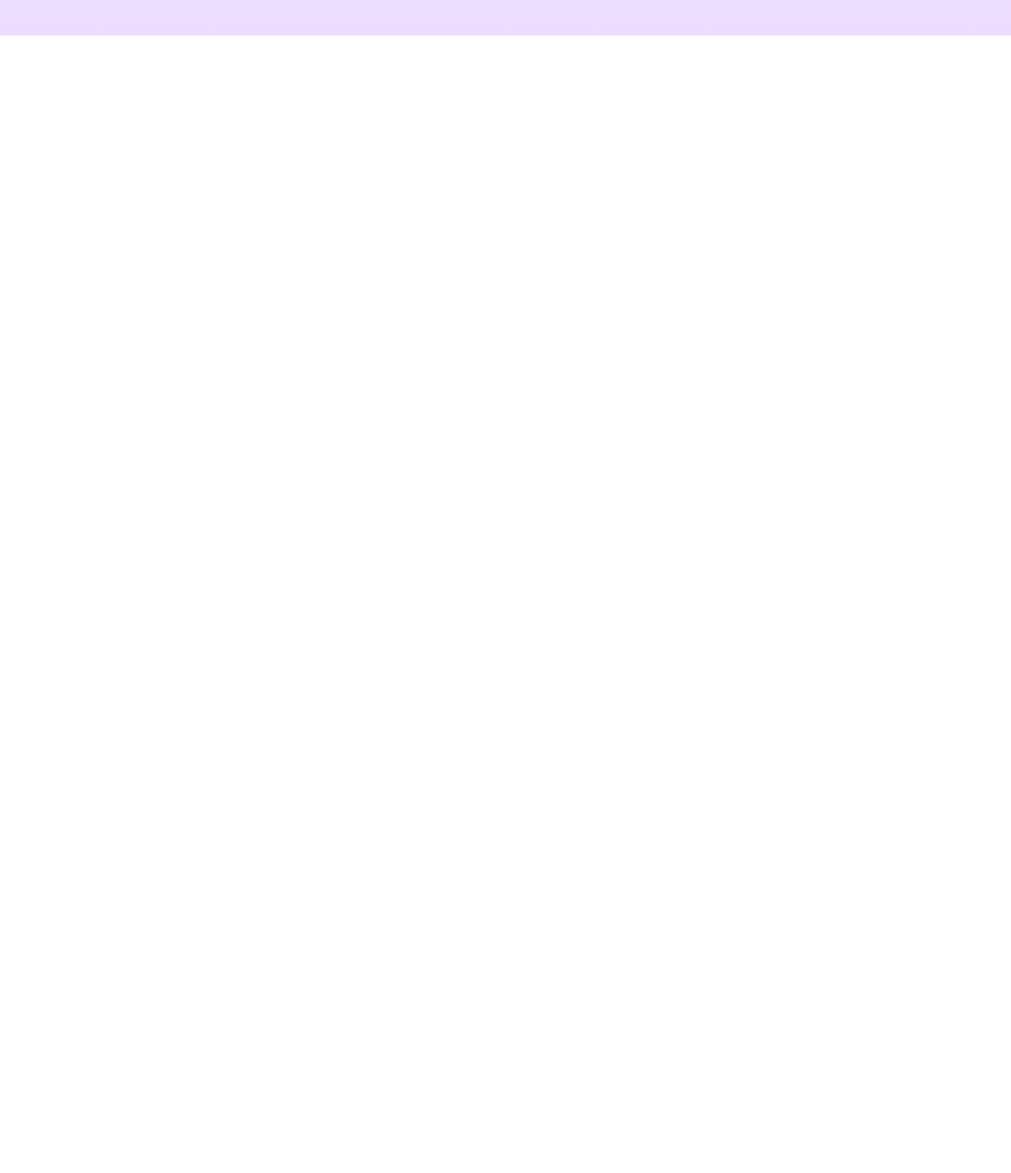
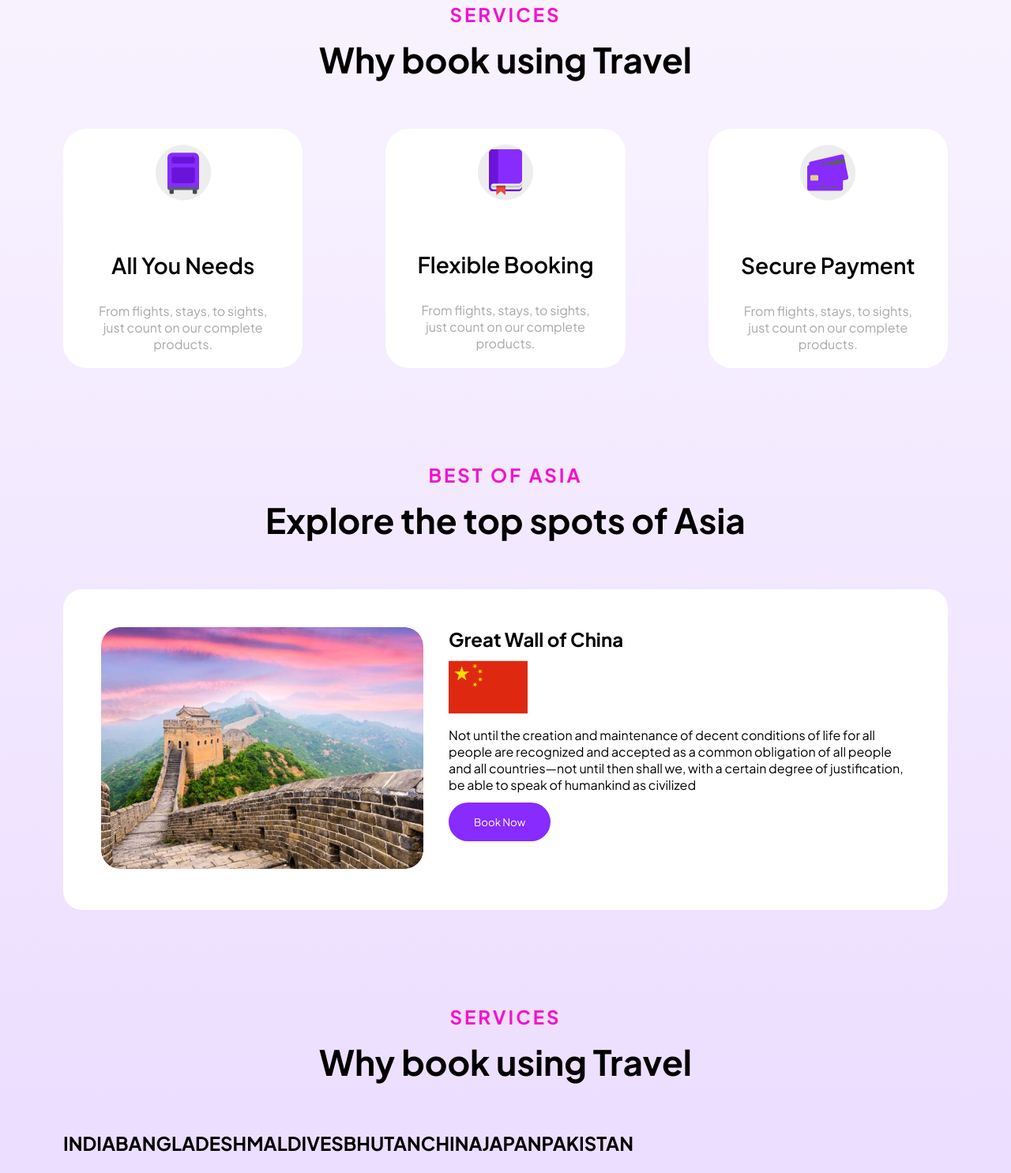
Before and after one commit to alif2270/Tour-mama-2025, a plain HTML site: page index.html in a window 1280 px wide. Shown: the part 855-2340 px from the top of the page at 79% size. Before the commit the page ends 900 px from the top, so only its background shows below. Drawn offline with Linux system fonts and the light colour scheme.

Commit message:
added all section

```diff
--- a/index.html
+++ b/index.html
@@ -1,31 +1,104 @@
 <!DOCTYPE html>
 <html lang="en">
+
 <head>
     <meta charset="UTF-8">
     <meta name="viewport" content="width=device-width, initial-scale=1.0">
     <link rel="preconnect" href="https://fonts.googleapis.com">
-<link rel="preconnect" href="https://fonts.gstatic.com" crossorigin>
-<link href="https://fonts.googleapis.com/css2?family=Plus+Jakarta+Sans:ital,wght@0,200..800;1,200..800&display=swap" rel="stylesheet">
-<link rel="stylesheet" href="style/style.css">
+    <link rel="preconnect" href="https://fonts.gstatic.com" crossorigin>
+    <link href="https://fonts.googleapis.com/css2?family=Plus+Jakarta+Sans:ital,wght@0,200..800;1,200..800&display=swap"
+        rel="stylesheet">
+    <link rel="stylesheet" href="style/style.css">
     <title>Tour Mama</title>
 </head>
+
 <body>
     <div id="banner-container">
         <div id="banner">
             <!-- box-1 -->
-             <div class="banner-content">
+            <div class="banner-content">
                 <h1>From <br> Southeast Asia <br> <span>to the World</span>.</h1>
                 <p>Stay updated with travel tips, recommendations, and latest promos.</p>
                 <div class="button-box">
-                    <button>Get Started</button>
-                    <button>Watch Demo</button>
+                    <button class="btn">Get Started</button>
+                    <button class="btn-white">Watch Demo</button>
                 </div>
-             </div>
-             <!-- box-2 -->
+            </div>
+            <!-- box-2 -->
             <div class="banner-image">
                 <img src="images/hero.png" alt="">
             </div>
         </div>
     </div>
+    <div id="service-container">
+        <div id="service">
+            <div class="heading-content">
+                <h4>SERVICES</h4>
+                <h2>Why book using Travel</h2>
+            </div>
+            <div id="service-card-container">
+                <!-- card-1 -->
+                <div class="service-card">
+                    <img src="images/bag.png" alt="">
+                    <h2>All You Needs</h2>
+                    <p>From flights, stays, to sights,<br> just count on our complete <br> products.</p>
+                </div>
+                <!-- card-2 -->
+                <div class="service-card">
+                    <img src="images/books.png" alt="">
+                    <h2>Flexible Booking</h2>
+                    <p>From flights, stays, to sights,<br> just count on our complete <br> products.</p>
+                </div>
+                <!-- card-3 -->
+                <div class="service-card">
+                    <img src="images/card.png" alt="">
+                    <h2>Secure Payment</h2>
+                    <p>From flights, stays, to sights,<br> just count on our complete <br> products.</p>
+                </div>
+            </div>
+        </div>
+    </div>
+    <div id="story-container">
+        <div id="story">
+            <div class="heading-content">
+                <h4>BEST OF ASIA</h4>
+                <h2>Explore the top spots of Asia</h2>
+            </div>
+            <div id="story-card-container">
+                <div class="story-card">
+                    <div class="story-image">
+                        <img src="images/chaina-wall.png" alt="">
+                    </div>
+                    <div class="story-content">
+                        <h2>Great Wall of China</h2>
+                        <img src="images/chaina.png" alt="">
+                        <p>Not until the creation and maintenance of decent conditions of life for all people are
+                            recognized and accepted as a common obligation of all people and all countries—not until
+                            then shall we, with a certain degree of justification, be able to speak of humankind as
+                            civilized</p>
+                        <button class="btn">Book Now</button>
+                    </div>
+                </div>
+            </div>
+        </div>
+    </div>
+    <div id="country-container">
+        <div id="country">
+            <div class="heading-content">
+                <h4>SERVICES</h4>
+                <h2>Why book using Travel</h2>
+            </div>
+            <div id="country-card-container">
+                <h2>INDIA</h2>
+                <h2>BANGLADESH</h2>
+                <h2>MALDIVES</h2>
+                <h2>BHUTAN</h2>
+                <h2>CHINA</h2>
+                <h2>JAPAN</h2>
+                <h2>PAKISTAN</h2>
+            </div>
+        </div>
+    </div>
 </body>
+
 </html>
--- a/style/style.css
+++ b/style/style.css
@@ -1,16 +1,18 @@
-*{
+* {
     font-family: "Plus Jakarta Sans", sans-serif;
     margin: 0;
     padding: 0;
- }
-body{
-     min-height: 100vh;
-     background-image:linear-gradient(#FFFFFF, #EBDCFF);
 }
-#banner{
+
+body {
+    min-height: 100vh;
+    background-image: linear-gradient(#FFFFFF, #EBDCFF);
+}
+
+#banner {
     margin: 100px auto 120px auto;
     width: 87.5%;
-    background-color:white;
+    background-color: white;
     border-radius: 40px;
     border: 2px solid #872BFF10;
     padding: 20px 30px;
@@ -19,13 +21,124 @@ body{
     justify-content: space-between;
     align-items: center;
 }
-.banner-content{
+
+.banner-content {
     width: 50%;
 }
-.banner-content h1{
+
+.banner-content h1 {
     font-size: 70px;
     font-weight: bold;
 }
-.banner-content h1 span{
+
+.banner-content h1 span {
     color: #f411cf;
 }
+
+.banner-content p {
+    font-size: 18px;
+    font-weight: 500;
+    color: #A8A8A8;
+}
+
+.banner-content * {
+    margin-bottom: 36px;
+}
+
+.banner-image img {
+    width: 600px;
+}
+
+.banner-image {
+    width: 50%;
+}
+
+.btn {
+    background-color: #872BFF;
+    border-radius: 30px;
+    padding: 16px 32px;
+    color: white;
+    cursor: pointer;
+    margin-right: 20px;
+    border: none;
+}
+
+.btn-white {
+    /* background-color: #872BFF; */
+    border: 2px solid #872BFF;
+    border-radius: 30px;
+    padding: 16px 32px;
+    /* color:white; */
+    cursor: pointer;
+    margin-right: 20px;
+}
+
+.heading-content {
+    text-align: center;
+}
+
+.heading-content h4 {
+    color: #f411cf;
+    font-weight: bold;
+    font-size: 24px;
+    letter-spacing: 3px;
+    margin-bottom: 14px;
+}
+
+.heading-content h2 {
+    font-weight: bold;
+    font-size: 44px;
+    color: black;
+    margin-bottom: 60px;
+}
+
+#service,
+#story,#country {
+    width: 87.5%;
+    margin: 0px auto 120px auto;
+}
+
+#service-card-container {
+    display: flex;
+    justify-content: space-between;
+    gap: 105px;
+}
+
+.service-card {
+    background-color: white;
+    text-align: center;
+    padding: 20px 40px;
+    width: 350px;
+    border-radius: 30px;
+}
+
+.service-card img {
+    margin-bottom: 60px;
+}
+
+.service-card h2 {
+    font-weight: 600;
+    font-size: 28px;
+    margin-bottom: 30px;
+}
+
+.service-card p {
+    color: #A8A8A8;
+}
+
+.story-card {
+    background-color: white;
+    padding: 48px;
+    display: flex;
+    border-radius: 24px;
+    gap: 32px;
+}
+
+.story-content h2,
+.story-content img,
+.story-content p {
+    margin-bottom: 12px;
+}
+#country-card-container{
+    display: flex;
+}
```
